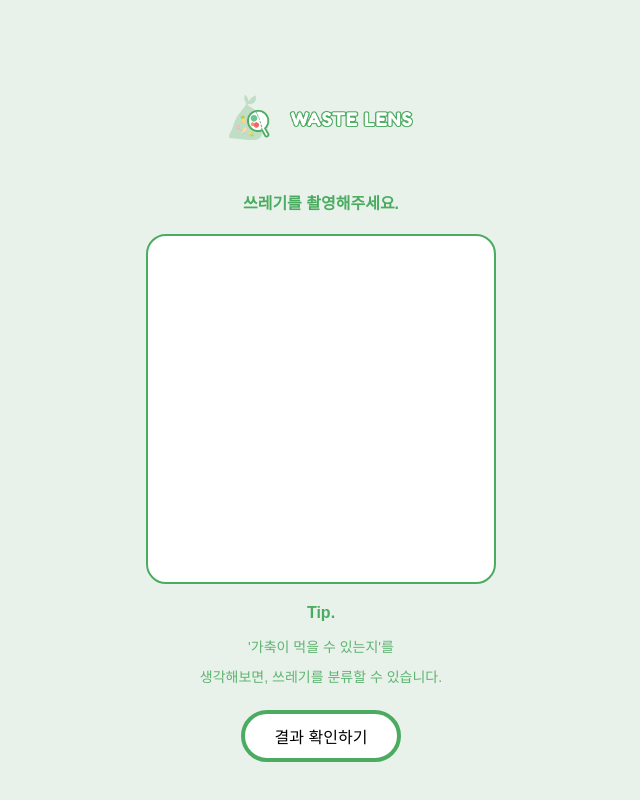
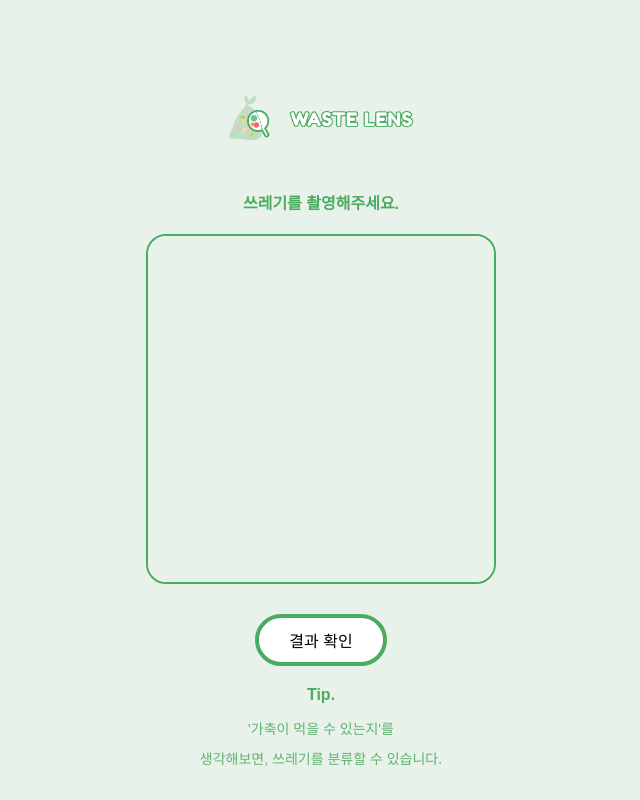
Before and after one commit to choko0318/wastelens_frontend, a React (Create React App) app in the folder wastelens/: page /lens in a window 1280 px wide. Shown: the whole page, without its empty margins (319-959 px from the left). Built offline with nearby package versions, Linux system fonts and the light colour scheme; no server answers.

Commit message:
lens_page update
lens_page update

```diff
--- a/wastelens/package.json
+++ b/wastelens/package.json
@@ -6,10 +6,12 @@
     "@testing-library/jest-dom": "^5.17.0",
     "@testing-library/react": "^13.4.0",
     "@testing-library/user-event": "^13.5.0",
+    "axios": "^1.7.2",
     "react": "^18.2.0",
     "react-dom": "^18.2.0",
     "react-router-dom": "^6.22.3",
-    "react-scripts": "^5.0.1",
+    "react-scripts": "^3.0.1",
+    "react-webcam": "^7.2.0",
     "web-vitals": "^2.1.4"
   },
   "scripts": {
--- a/wastelens/src/page2.css
+++ b/wastelens/src/page2.css
@@ -5,19 +5,23 @@
   width: 100vw;
   height: 675px;
 }
+
 .contents {
   height: 675px;
   width: 350px;
 }
+
 .top {
   height: 55px;
   width: 350px;
   margin-bottom: 40px;
 }
+
 .middle {
   height: 520px;
   width: 350px;
 }
+
 .bottom {
   display: flex;
   justify-content: center;
@@ -38,7 +42,11 @@
   border-radius: 20px;
   border: 2px solid #4bac61;
   background-color: white;
+  display: flex;
+  align-items: center;
+  justify-content: center;
 }
+
 p {
   margin-top: 10px;
   font-size: 14px;
@@ -47,3 +55,21 @@ p {
   font-weight: 400;
   line-height: 30px;
 }
+
+.webcam {
+  width: 100%;
+  height: 100%;
+  border-radius: 20px;
+  object-fit: cover;
+}
+
+.my-button {
+  margin-top: 10px;
+}
+
+.cap_button {
+  display: flex;
+  justify-content: center;
+  margin-top: 10px;
+  margin-bottom: 20px;
+}
--- a/wastelens/src/page2.jsx
+++ b/wastelens/src/page2.jsx
@@ -1,13 +1,56 @@
-import React from "react";
+import React, { useRef, useCallback, useState } from "react";
 import { useNavigate } from "react-router-dom";
+import Webcam from "react-webcam";
+import axios from "axios";
 import "./page2.css";
 import logo2 from "./logo3.png";
+
 function LensPage() {
   const navigate = useNavigate();
+  const webcamRef = useRef(null);
+  const [imageSrc, setImageSrc] = useState(null);
 
-  const handleButtonClick = () => {
-    navigate("/result");
+  const capture = useCallback(() => {
+    const imageSrc = webcamRef.current.getScreenshot();
+    setImageSrc(imageSrc);
+    return imageSrc;
+  }, [webcamRef]);
+
+  const handleCaptureAndSubmit = async () => {
+    const capturedImage = capture();
+    if (capturedImage) {
+      try {
+        // 이미지를 서버에 전송할 때, base64 데이터를 파일로 변환하는 코드
+        const byteString = atob(capturedImage.split(",")[1]);
+        const ab = new ArrayBuffer(byteString.length);
+        const ia = new Uint8Array(ab);
+        for (let i = 0; i < byteString.length; i++) {
+          ia[i] = byteString.charCodeAt(i);
+        }
+        const blob = new Blob([ab], { type: "image/jpeg" });
+
+        const formData = new FormData();
+        formData.append("image", blob);
+
+        const response = await axios.post(
+          "http://localhost:8000/api/upload/",
+          formData,
+          {
+            headers: {
+              "Content-Type": "multipart/form-data",
+            },
+          }
+        );
+
+        if (response.data.success) {
+          navigate("/result");
+        }
+      } catch (error) {
+        console.error("Error uploading image:", error);
+      }
+    }
   };
+
   return (
     <div className="lens">
       <div className="contents">
@@ -16,7 +59,19 @@ function LensPage() {
         </div>
         <div className="middle">
           <h2>쓰레기를 촬영해주세요.</h2>
-          <div className="lensArea"></div>
+          <div className="lensArea">
+            <Webcam
+              audio={false}
+              ref={webcamRef}
+              screenshotFormat="image/jpeg"
+              className="webcam"
+            />
+          </div>
+          <div className="cap_button">
+            <button className="my-button" onClick={handleCaptureAndSubmit}>
+              <span>결과 확인</span>
+            </button>
+          </div>
           <h2>Tip.</h2>
           <p>
             '가축이 먹을 수 있는지'를
@@ -24,15 +79,11 @@ function LensPage() {
             생각해보면, 쓰레기를 분류할 수 있습니다.
           </p>
         </div>
-        <div className="bottom">
-          <button class="my-button" onClick={handleButtonClick}>
-            <span>결과 확인하기</span>
-          </button>
-        </div>
       </div>
     </div>
   );
 }
+
 function Page2() {
   return <LensPage />;
 }
```
Also changed, not shown: 2 other files (tests, documents, lock files or other folders).
